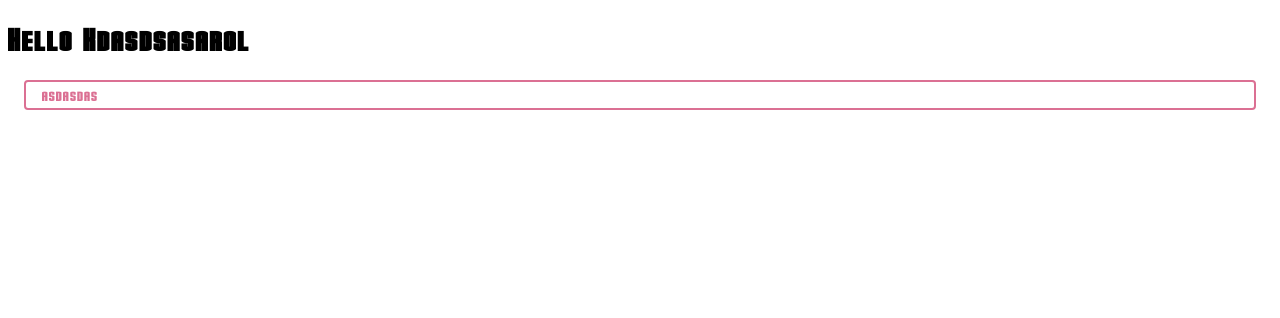
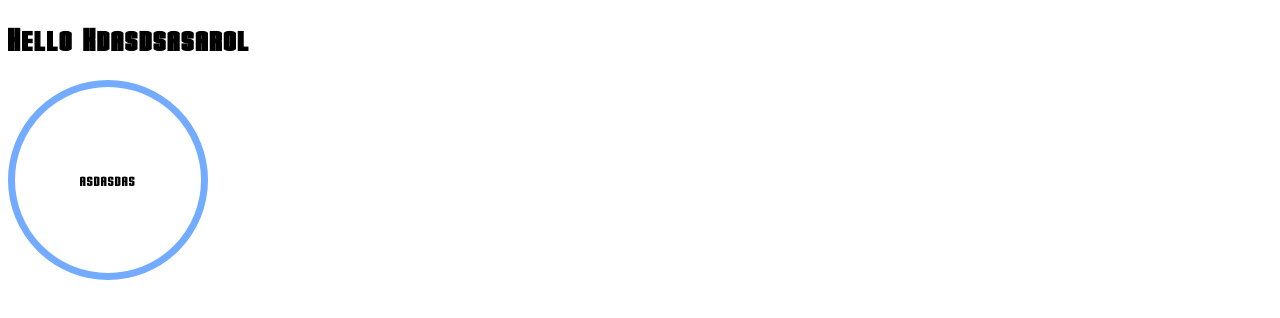
Before and after one commit to karolszym22/J.A.R.V.I.S-user-assistant-, a React (Create React App) app: page / in a window 1280 px wide. Shown: the top 318 px of the page. Built offline with nearby package versions, Linux system fonts and the light colour scheme.

Commit message:
New Files:
Components: Atoms\Circles:

-circle.js from first to 8

```diff
--- a/src/Components/Atoms/Circles/circle2.js
+++ b/src/Components/Atoms/Circles/circle2.js
@@ -1,15 +1,7 @@
 import styled from 'styled-components'
 
-const circle = styled.div`
-  /* Adapt the colors based on primary prop */
-  background: ${props => props.primary ? "palevioletred" : "white"};
-  color: ${props => props.primary ? "white" : "palevioletred"};
-
-  font-size: 1em;
-  margin: 1em;
-  padding: 0.25em 1em;
-  border: 2px solid palevioletred;
-  border-radius: 4px;
+const StyledDiv_2 = styled.div`
+  width: 200px; height: 200px; border: 7.5px solid rgb(114, 171, 255); border-radius: 100%; position: relative; display: flex; justify-content: center; align-items: center;
 `;
 
-export default circle
+export default StyledDiv_2
```
Also changed, not shown: src/Components/Atoms/Circles/circle1.js (+7 -0 lines), src/Components/Atoms/Circles/circle3.js (added, +7 -0 lines), src/Components/Atoms/Circles/circle4.js (added, +7 -0 lines), src/Components/Atoms/Circles/circle5.js (added, +7 -0 lines), src/Components/Atoms/Circles/circle6.js (added, +7 -0 lines), src/Components/Atoms/Circles/circle7.js (added, +7 -0 lines), src/Components/Atoms/Circles/circle8.js (added, +7 -0 lines).
